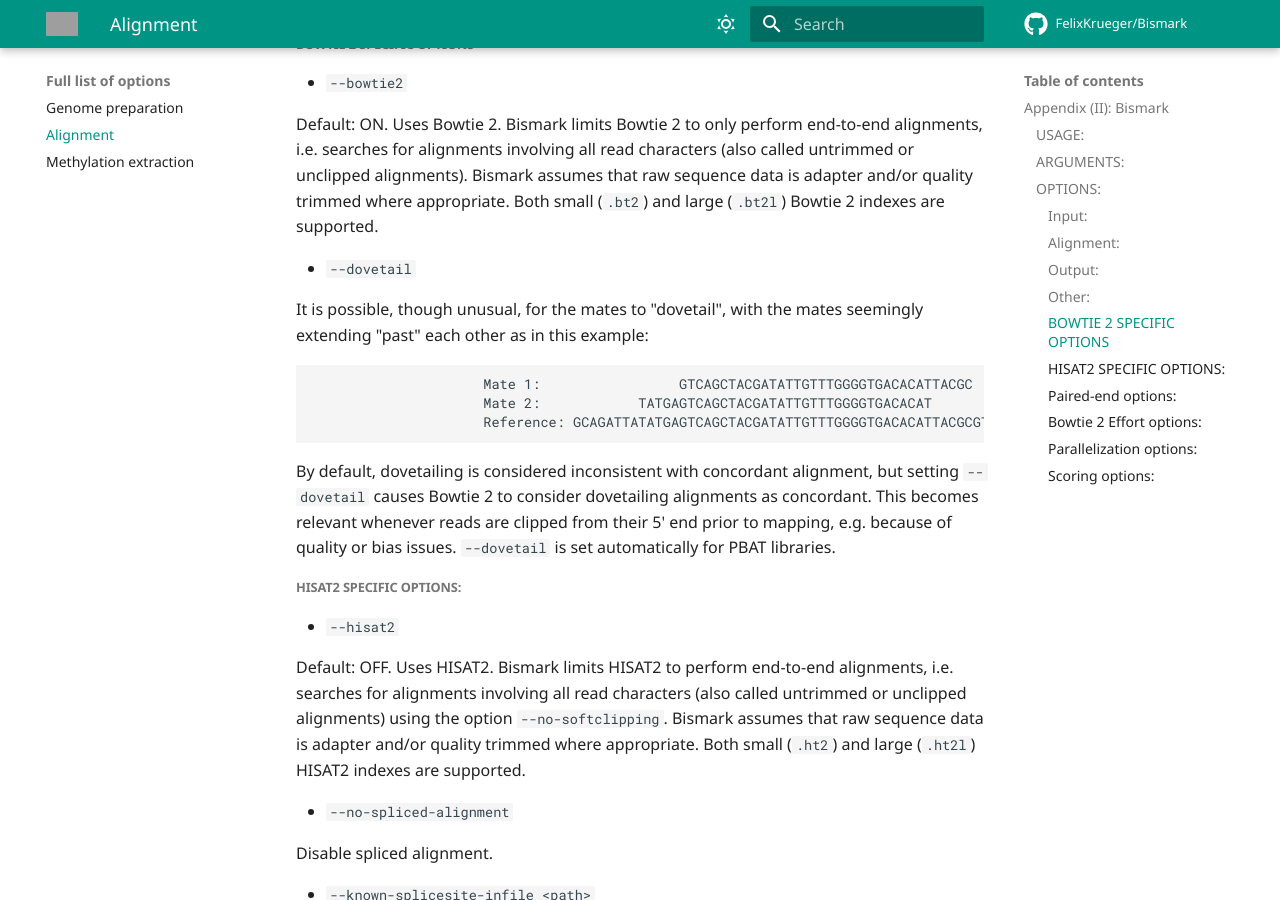
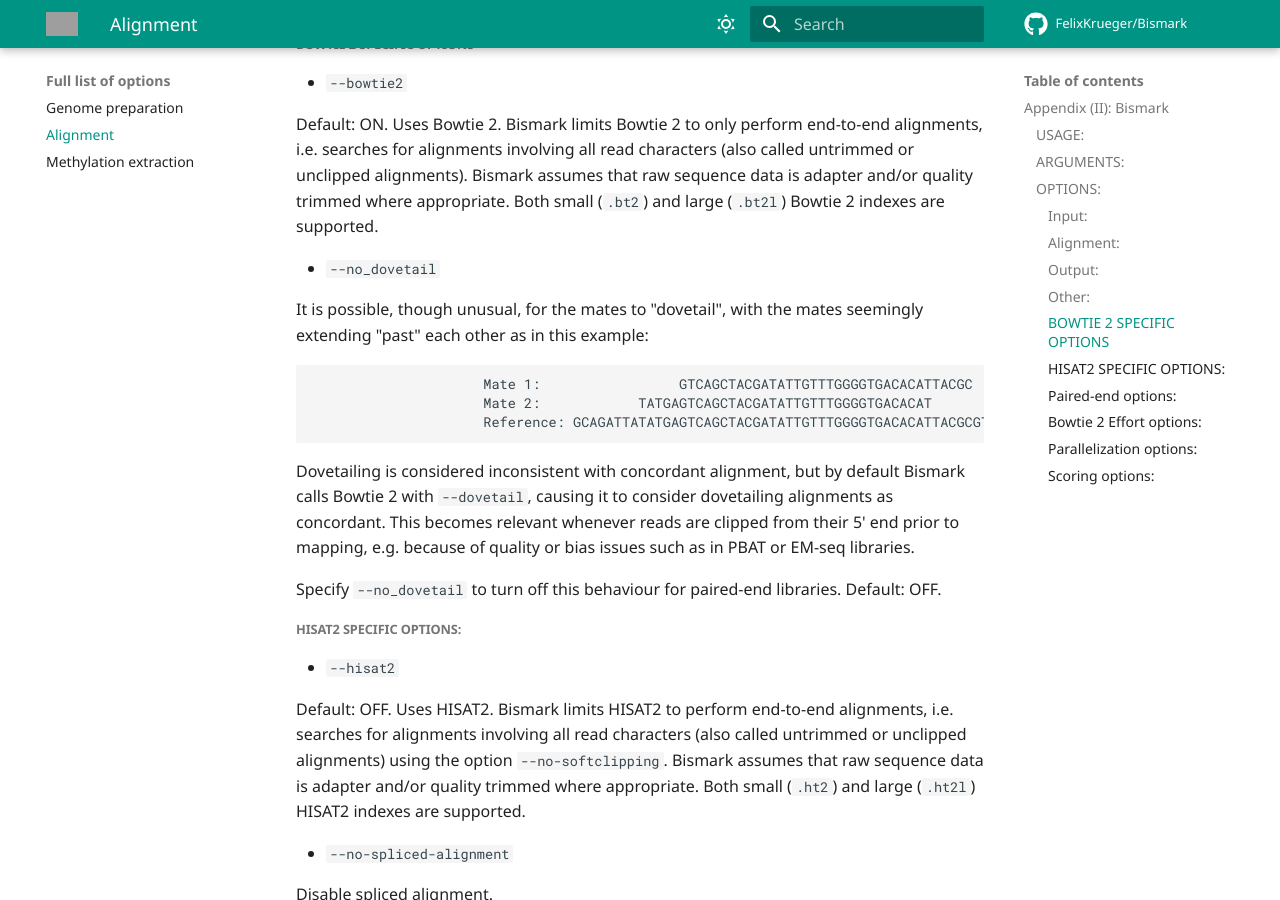
Before and after one commit to FelixKrueger/Bismark, an MkDocs documentation site: the page built from docs/options/alignment.md, in a window 1280 px wide and 900 px high, scrolled down 7614 px. Built offline with MkDocs 1.6.1 and Material for MkDocs 9.7.7, drawn with Linux system fonts in a browser that asks for light colours; comment, search, counter and statistics services are not loaded; grey boxes are pictures that could not be loaded.

Commit message:
Updated the docs for dovetailing

```diff
--- a/docs/options/alignment.md
+++ b/docs/options/alignment.md
@@ -220,7 +220,7 @@ For reads that have multiple alignments a random alignment is written out to a s
 
   Default: ON. Uses Bowtie 2. Bismark limits Bowtie 2 to only perform end-to-end alignments, i.e. searches for alignments involving all read characters (also called untrimmed or unclipped alignments). Bismark assumes that raw sequence data is adapter and/or quality trimmed where appropriate. Both small (`.bt2`) and large (`.bt2l`) Bowtie 2 indexes are supported.
 
-- `--dovetail`
+- `--no_dovetail`
 
   It is possible, though unusual, for the mates to "dovetail", with the mates seemingly extending "past" each other as in this example:
 
@@ -228,7 +228,10 @@ For reads that have multiple alignments a random alignment is written out to a s
                          Mate 2:            TATGAGTCAGCTACGATATTGTTTGGGGTGACACAT
                          Reference: GCAGATTATATGAGTCAGCTACGATATTGTTTGGGGTGACACATTACGCGTCTTTGAC
 
-  By default, dovetailing is considered inconsistent with concordant alignment, but setting `--dovetail` causes Bowtie 2 to consider dovetailing alignments as concordant. This becomes relevant whenever reads are clipped from their 5' end prior to mapping, e.g. because of quality or bias issues. `--dovetail` is set automatically for PBAT libraries.
+  Dovetailing is considered inconsistent with concordant alignment, but by default Bismark calls Bowtie 2 with `--dovetail`, causing it to consider dovetailing alignments as concordant. This becomes relevant whenever reads are clipped from their 5' end prior to mapping, e.g. because of quality or bias issues such as in PBAT or EM-seq libraries.
+
+  Specify `--no_dovetail` to turn off this behaviour for paired-end libraries. Default: OFF.
+
 
 ##### HISAT2 SPECIFIC OPTIONS:
 
```
